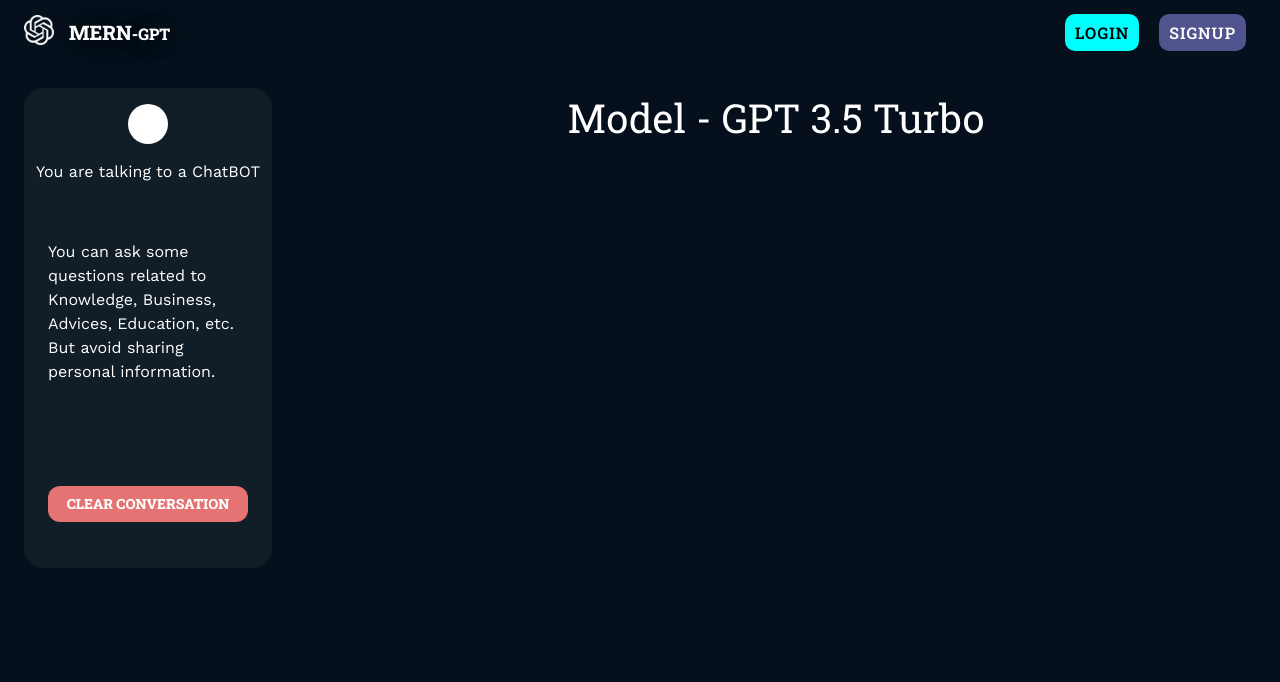
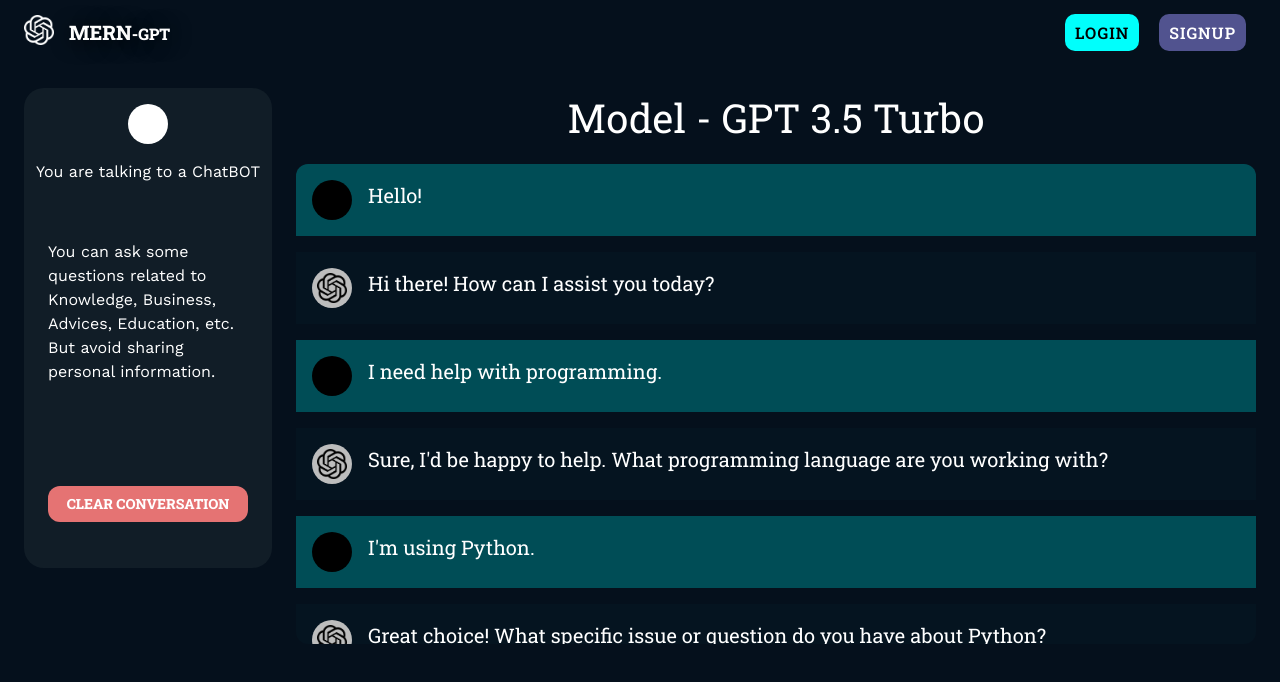
Before and after one commit to robertpilczuk/mern_ai_chatbot, a React (Vite) app in the folder frontend/: page /chat in a window 1280 px wide. Shown: the top 682 px of the page. Built offline with nearby package versions, Linux system fonts and the light colour scheme; no server answers.

Commit message:
finish chat page (conversation and info box)

```diff
--- /dev/null
+++ b/frontend/src/components/chat/ChatItem.tsx
@@ -0,0 +1,53 @@
+import { Avatar, Box, Typography } from '@mui/material';
+import React from 'react'
+import { useAuth } from '../../context/AuthContext';
+
+const ChatItem = ({
+    content, role
+}: {
+    content: string,
+    role: "user" | "assistant",
+}) => {
+    const auth = useAuth()
+    return role === "assistant" ? (
+        <Box
+            sx={{
+                display: "flex",
+                p: 2,
+                bgcolor: "#004d5612",
+                my: 2,
+                gap: 2
+            }}
+        >
+            <Avatar
+                sx={{
+                    ml: "0"
+                }}>
+                <img src='openai.png' alt='openai' width={"30px"} />
+            </Avatar>
+            <Box><Typography fontSize={"20px"}>{content}</Typography> </Box>
+        </Box>
+    ) : (
+        <Box
+            sx={{
+                display: "flex",
+                p: 2,
+                bgcolor: "#004d56",
+                gap: 2
+            }}
+        >
+            <Avatar
+                sx={{
+                    ml: "0",
+                    bgcolor: "black",
+                    color: "white"
+                }}>
+                {auth?.user?.name[0]}
+                {auth?.user?.name.split(" ")[1][0]}
+            </Avatar>
+            <Box><Typography fontSize={"20px"}>{content}</Typography> </Box>
+        </Box>
+    );
+}
+
+export default ChatItem
--- a/frontend/src/pages/Chat.tsx
+++ b/frontend/src/pages/Chat.tsx
@@ -2,6 +2,27 @@
 import React from "react";
 import { useAuth } from "../context/AuthContext";
 import { red } from "@mui/material/colors";
+import ChatItem from "../components/chat/ChatItem";
+
+const chatMessages = [
+    { "role": "user", "content": "Hello!" },
+    { "role": "assistant", "content": "Hi there! How can I assist you today?" },
+    { "role": "user", "content": "I need help with programming." },
+    { "role": "assistant", "content": "Sure, I'd be happy to help. What programming language are you working with?" },
+    { "role": "user", "content": "I'm using Python." },
+    { "role": "assistant", "content": "Great choice! What specific issue or question do you have about Python?" },
+    { "role": "user", "content": "I'm having trouble understanding loops." },
+    { "role": "assistant", "content": "No worries! Loops can be a bit tricky at first. What kind of loop are you struggling with - for, while, or something else?" },
+    { "role": "user", "content": "Hello!" },
+    { "role": "assistant", "content": "Hi there! How can I assist you today?" },
+    { "role": "user", "content": "I need help with programming." },
+    { "role": "assistant", "content": "Sure, I'd be happy to help. What programming language are you working with?" },
+    { "role": "user", "content": "I'm using Python." },
+    { "role": "assistant", "content": "Great choice! What specific issue or question do you have about Python?" },
+    { "role": "user", "content": "I'm having trouble understanding loops." },
+    { "role": "assistant", "content": "No worries! Loops can be a bit tricky at first. What kind of loop are you struggling with - for, while, or something else?" },
+]
+
 
 const Chat = () => {
     const auth = useAuth();
@@ -103,7 +124,12 @@
                     overflowX: "hidden",
                     overflowY: "hidden",
                     scrollBehavior: "smooth",
-                }}></Box>
+                }}
+            >
+                {chatMessages.map((chat, index) => (
+                    <ChatItem content={chat.content} role={chat.role} key={index}/>
+                ))}
+            </Box>
         </Box>
     </Box>
     );
```
